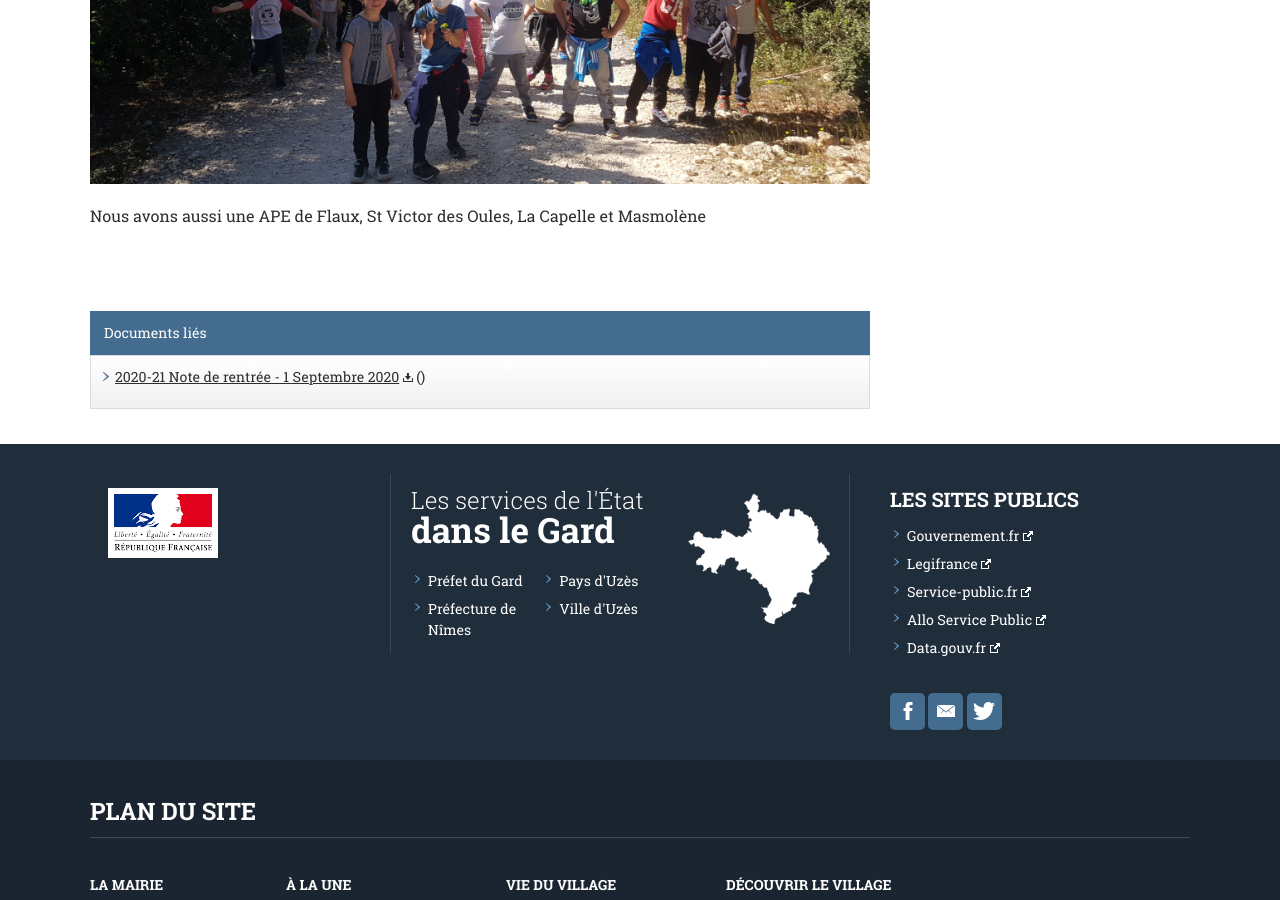
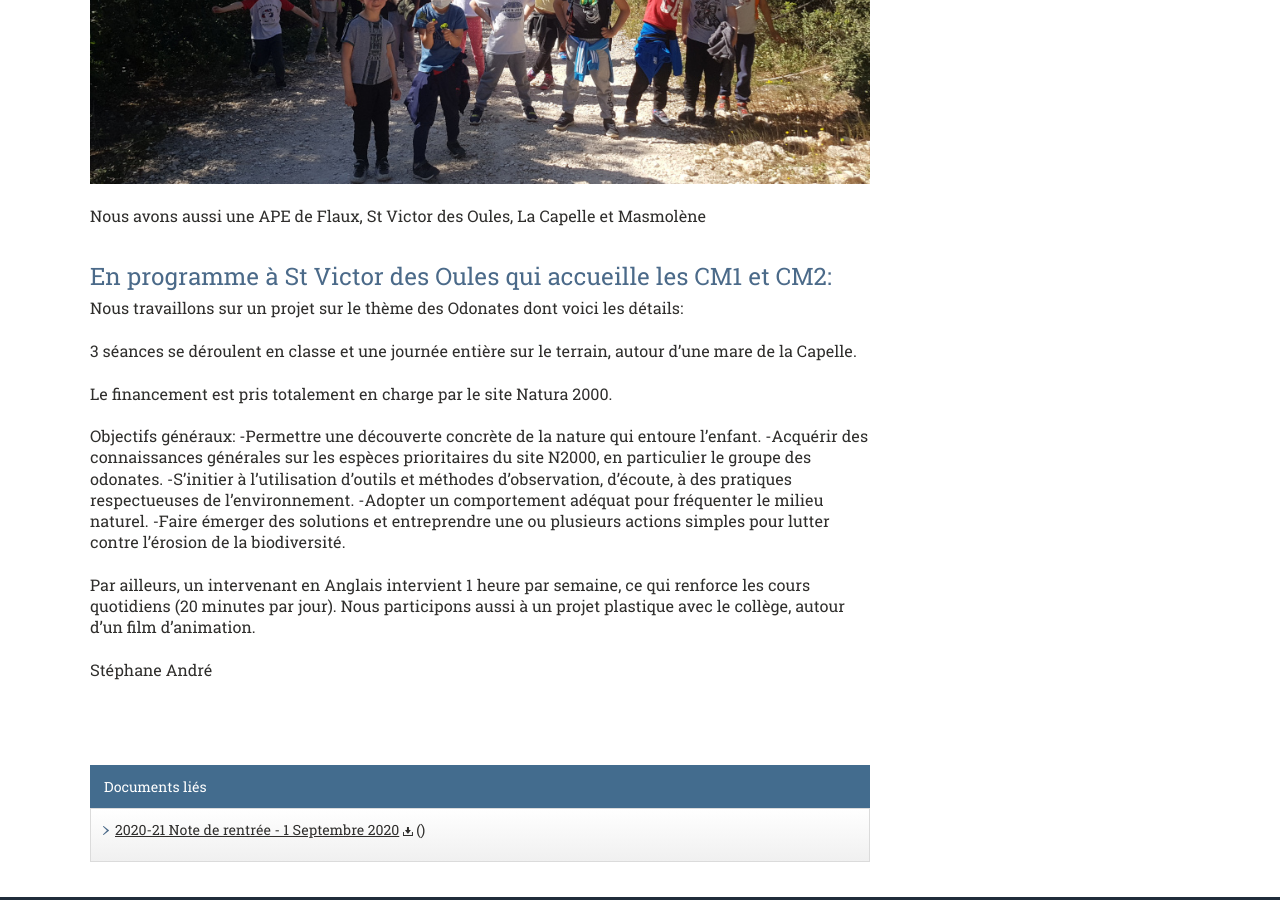
Before and after one commit to Flaux-Village/flaux-village.github.io, a Jekyll site: the page built from ecole.md, in a window 1280 px wide and 900 px high, scrolled down 1356 px. Built offline with Jekyll 4.4.1, drawn with Linux system fonts in a browser that asks for light colours; our own code applies the rules of GitHub Pages for plain Markdown files.

Commit message:
Update ecole.md

```diff
--- a/ecole.md
+++ b/ecole.md
@@ -49,3 +49,30 @@ Les enfants sont sous votre responsabilité avant l’ouverture de l’école et
 ![Sortie pédagogique dans la guarrigue](/assets/illustrations/ecole-group.jpg){:class="img-responsive"}
 
 Nous avons aussi une APE de Flaux, St Victor des Oules, La Capelle et Masmolène
+
+# En programme à St Victor des Oules qui accueille les CM1 et CM2:
+
+Nous travaillons sur un projet sur le thème des Odonates dont voici les
+détails:
+
+3 séances se déroulent en classe et une journée entière sur le terrain,
+autour d'une mare de la Capelle.
+
+Le financement est pris totalement en charge par le site Natura 2000.
+
+Objectifs généraux:
+-Permettre une découverte concrète de la nature qui entoure l’enfant.
+-Acquérir des connaissances générales sur les espèces prioritaires du
+site N2000, en particulier le groupe des odonates.
+-S’initier à l’utilisation d’outils et méthodes d’observation, d’écoute,
+à des pratiques respectueuses de l’environnement.
+-Adopter un comportement adéquat pour fréquenter le milieu naturel.
+-Faire émerger des solutions et entreprendre une ou plusieurs actions
+simples pour lutter contre l’érosion de la biodiversité.
+
+Par ailleurs, un intervenant en Anglais intervient 1 heure par semaine,
+ce qui renforce les cours quotidiens (20 minutes par jour). Nous
+participons aussi à un projet plastique avec le collège, autour d'un
+film d'animation.
+
+Stéphane André
```
